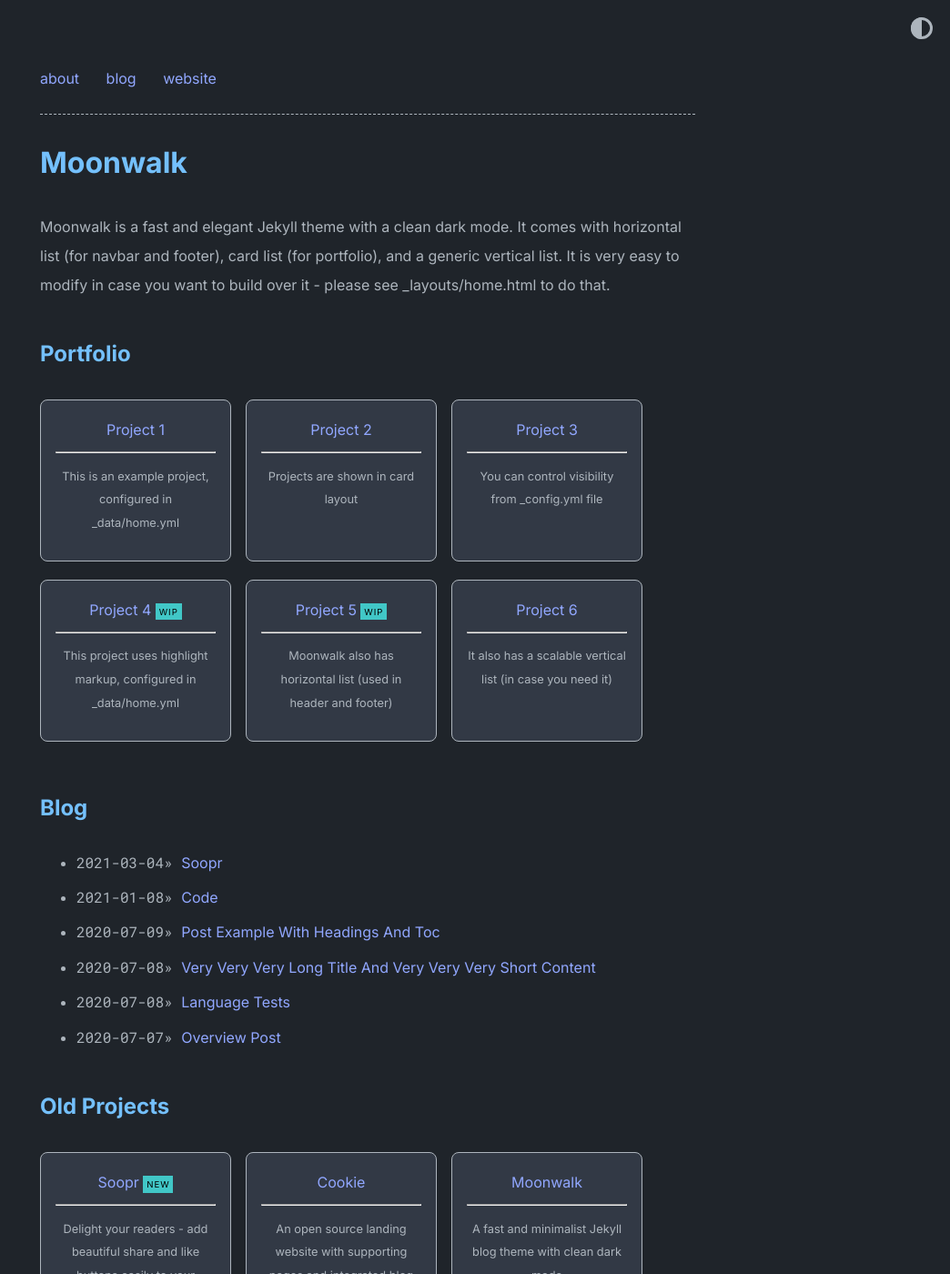
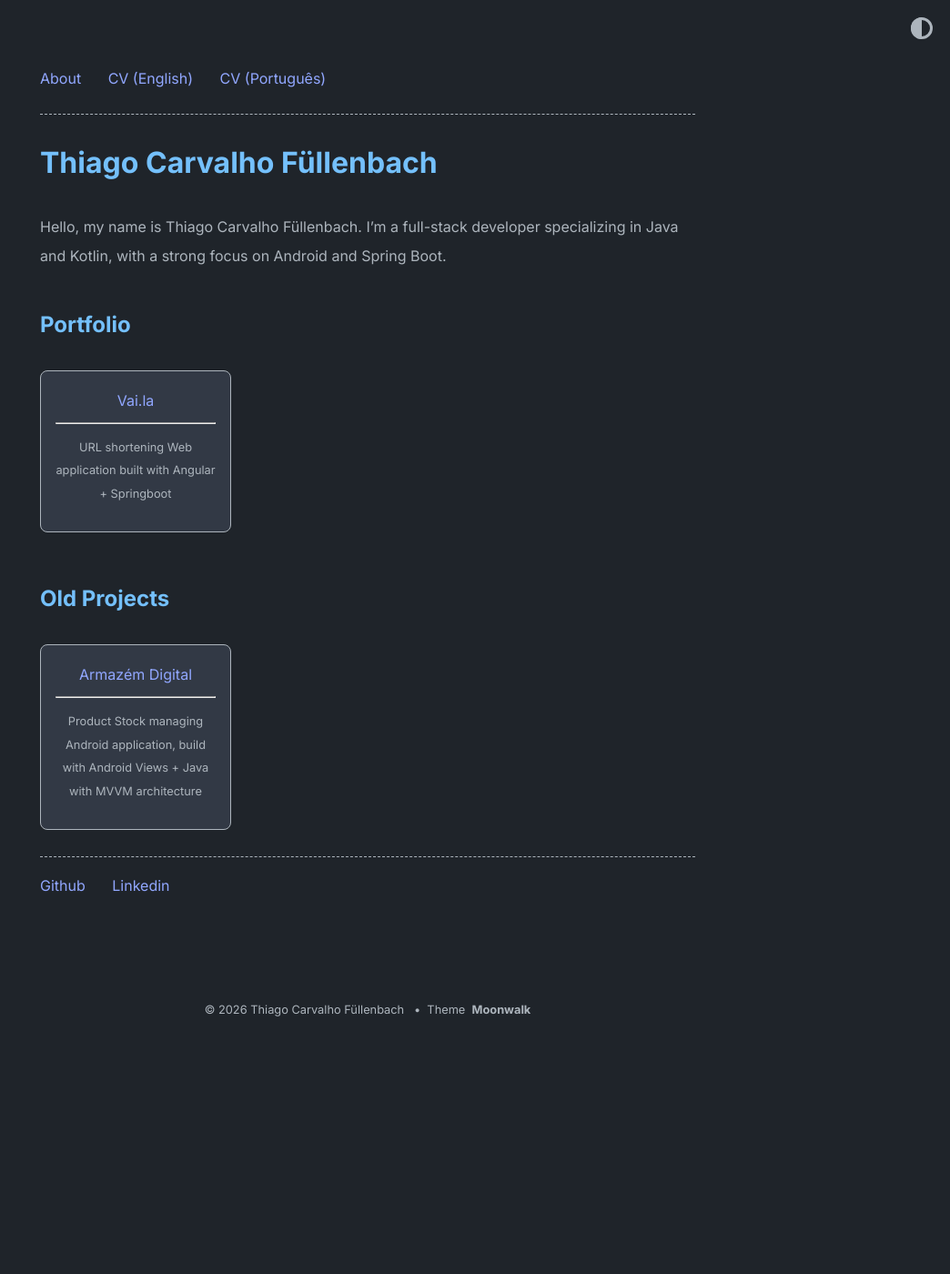
Before and after one commit to thiago-fullenbach/thiago-fullenbach.github.io, a Jekyll site: the page built from index.md, in a window 1280 px wide and 1400 px high. Shown: the whole window at 91% size, without its empty margins (236-1280 px from the left). Built offline with Jekyll 4.4.1, drawn with Linux system fonts in a browser that asks for light colours; some of the changed text lies outside the part shown.

Commit message:
Customization of portifolio.

````diff
--- a/_config.yml
+++ b/_config.yml
@@ -1,8 +1,8 @@
-title: Moonwalk
-author: Abhinav Saxena
-url: https://www.abhinavsaxena.com/moonwalk # root address of the site
-description: > # description of the site (multiple lines allowed)
-  Moonwalk is a fast and elegant Jekyll theme with a clean dark mode. It comes with horizontal list (for navbar and footer), card list (for portfolio), and a generic vertical list. It is very easy to modify in case you want to build over it - please see _layouts/home.html to do that.
+title: Thiago Carvalho Füllenbach
+author: Thiago Carvalho Füllenbach
+url: https://thiago-fullenbach.github.io
+description: >
+  Hello, my name is Thiago Carvalho Füllenbach. I’m a full-stack developer specializing in Java and Kotlin, with a strong focus on Android and Spring Boot.
 
 permalink: /:slug
 
@@ -26,7 +26,7 @@ theme_config:
   show_copyright: true # show copyright notice in footer
   # following keys are using to create home layout
   show_projects: true # show projects as cards, add in _data/home.yml
-  show_blog: true # show blog posts added in _posts
+  show_blog: false # show blog posts added in _posts
   show_old_projects: true # show old projects as cards, add in _data/home.yml
   show_misc_list: false # show generic vertical list for misc details, add _data/home.yml
   show_reading_time: true # show number of words and reading time in the blog posts
@@ -35,7 +35,6 @@ theme_config:
   home:
     title_projects: Portfolio
     title_misc_list: Details
-    title_blog: Blog
     title_old_projects: Old Projects
 
 soopr:
--- a/_data/home.yml
+++ b/_data/home.yml
@@ -1,99 +1,24 @@
 navbar_entries:
-  - title: about
+  - title: About
     url: about
-
-  - title: blog
-    url: blog
-
-  - title: website
-    url: https://www.abhinav.co
+  - title: CV (English)
+    url: "/assets/Thiago%20Carvalho%20Fullenbach%20-%20Curriculum%20Vitae%20EN%20(Portifolio).pdf"
+  - title : CV (Português)
+    url: "/assets/Thiago%20Carvalho%20Fullenbach%20-%20Curriculum%20Vitae%20PT%20(Portifolio).pdf"
 
 project_entries:
-  - title: Project 1
-    url: overview-post
-    desc: This is an example project, configured in _data/home.yml
-
-  - title: Project 2
-    url: overview-post
-    desc: Projects are shown in card layout
-
-  - title: Project 3
-    url: overview-post
-    desc: You can control visibility from _config.yml file
-
-  - title: Project 4
-    url: overview-post
-    desc: This project uses highlight markup, configured in _data/home.yml
-    highlight: WIP
-
-  - title: Project 5
-    url: overview-post
-    desc: Moonwalk also has horizontal list (used in header and footer)
-    highlight: WIP
-
-  - title: Project 6
-    url: overview-post
-    desc: It also has a scalable vertical list (in case you need it)
+  - title: Vai.la
+    url: vaila
+    desc: URL shortening Web application built with Angular + Springboot
 
 old_project_entries:
-  - title: Soopr
-    url: https://www.soopr.co
-    desc: Delight your readers - add beautiful share and like buttons easily to your websites
-    highlight: NEW
-
-  - title: Cookie
-    url: https://github.com/abhinavs/cookie
-    desc: An open source landing website with supporting pages and integrated blog
-
-  - title: Moonwalk
-    url: https://github.com/abhinavs/moonwalk
-    desc: A fast and minimalist Jekyll blog theme with clean dark mode
-
-  - title: Humangous
-    url: https://www.humangous.co
-    desc: The better people know you, the better they collaborate
+  - title: Armazém Digital
+    url: armazemdigital
+    desc: Product Stock managing Android application, build with Android Views + Java with MVVM architecture
 
 footer_entries:
-  - title: abhinav's homepage
-    url: https://www.abhinav.co
+  - title: Github
+    url: https://github.com/thiago-fullenbach
 
-  - title: twitter
-    url: https://twitter.com/abhinav
-
-  - title: github
-    url: https://github.com/abhinavs
-
-  - title: feed
-    url: feed.xml
-
-misc_entries:
-  - title: this is an example vertical list
-    url: false
-
-  - title: you can show or hide using a boolean flag in _config.yml
-    url: false
-
-  - title: and you can add data in _data/home.yml
-    url: false
-
-  - title: Blog posts
-    post_list: true
-    url: false
-
-  - title: moonwalk on the Internet
-    url: false
-    entries:
-      - title: on Github
-        url: https://github.com/abhinavs/moonwalk
-
-      - title: originally built for abhinav's homepage
-        url: https://www.abhinav.co
-
-      - title: this list is scalable and can be nested
-        url: false
-        entries:
-          - title: this is nested inside a nested list
-            url: false
-
-          - title: it is easy to use, see _data/home.yml to see how to configure it.
-            url: false
+  - title: Linkedin
+    url: https://www.linkedin.com/in/thiago-fullenbach/
--- a/_layouts/default.html
+++ b/_layouts/default.html
@@ -11,12 +11,6 @@
         <div class="credits">
           {%- if site.theme_config.show_copyright == true -%}
           &copy;&nbsp;{{ "now" | date: "%Y" }}&nbsp;{{site.author}}
-          &nbsp;
-          •
-          &nbsp;
-          {%- endif -%}
-          {%- if site.soopr -%}
-          Powered by <a href="https://www.soopr.co" target="_blank" rel="noreferrer">Soopr</a>
           &nbsp;
           •
           &nbsp;
--- a/_posts/2020-07-07-overview-post.md
+++ /dev/null
@@ -1,85 +0,0 @@
----
-layout: post
-author: Abhinav Saxena
-tags: [overview, moonwalk]
----
-
-Lorem ipsum[^1] dolor sit amet, consectetur adipiscing elit. Pellentesque vel lacinia neque. Praesent nulla quam, ullamcorper in sollicitudin ac, molestie sed justo. Cras aliquam, sapien id consectetur accumsan, augue magna faucibus ex, ut ultricies turpis tortor vel ante. In at rutrum tellus.
-
-# Sample heading 1
-## Sample heading 2
-### Sample heading 3
-#### Sample heading 4
-##### Sample heading 5
-###### Sample heading 6
-
-Mauris viverra dictum ultricies. Vestibulum quis ipsum euismod, facilisis metus sed, varius ipsum. Donec scelerisque lacus libero, eu dignissim sem venenatis at. Etiam id nisl ut lorem gravida euismod.
-
-## Lists
-
-Unordered:
-
-- Fusce non velit cursus ligula mattis convallis vel at metus[^2].
-- Sed pharetra tellus massa, non elementum eros vulputate non.
-- Suspendisse potenti.
-
-Ordered:
-
-1. Quisque arcu felis, laoreet vel accumsan sit amet, fermentum at nunc.
-2. Sed massa quam, auctor in eros quis, porttitor tincidunt orci.
-3. Nulla convallis id sapien ornare viverra.
-4. Nam a est eget ligula pellentesque posuere.
-
-## Blockquote
-
-The following is a blockquote:
-
-> Suspendisse tempus dolor nec risus sodales posuere. Proin dui dui, mollis a consectetur molestie, lobortis vitae tellus.
-
-## Thematic breaks (<hr>)
-
-Mauris viverra dictum ultricies[^3]. Vestibulum quis ipsum euismod, facilisis metus sed, varius ipsum. Donec scelerisque lacus libero, eu dignissim sem venenatis at. Etiam id nisl ut lorem gravida euismod. **You can put some text inside the horizontal rule like so.**
-
----
-{: data-content="hr with text"}
-
-Mauris viverra dictum ultricies. Vestibulum quis ipsum euismod, facilisis metus sed, varius ipsum. Donec scelerisque lacus libero, eu dignissim sem venenatis at. Etiam id nisl ut lorem gravida euismod. **Or you can just have an clean horizontal rule.**
-
----
-
-Mauris viverra dictum ultricies. Vestibulum quis ipsum euismod, facilisis metus sed, varius ipsum. Donec scelerisque lacus libero, eu dignissim sem venenatis at. Etiam id nisl ut lorem gravida euismod. Or you can just have an clean horizontal rule.
-
-## Code
-
-Now some code:
-
-```
-const ultimateTruth = 'follow middlepath';
-console.log(ultimateTruth);
-```
-
-And here is some `inline code`!
-
-## Tables
-
-Now a table:
-
-| Tables        | Are           | Cool  |
-| ------------- |:-------------:| -----:|
-| col 3 is      | right-aligned | $1600 |
-| col 2 is      | centered      |   $12 |
-| zebra stripes | are neat      |    $1 |
-
-## Images
-
-![theme logo](http://www.abhinavsaxena.com/images/abhinav.jpeg)
-
-This is an image[^4]
-
----
-{: data-content="footnotes"}
-
-[^1]: this is a footnote. You should reach here if you click on the corresponding superscript number.
-[^2]: hey there, don't forget to read all the footnotes!
-[^3]: this is another footnote.
-[^4]: this is a very very long footnote to test if a very very long footnote brings some problems or not; hope that there are no problems but you know sometimes problems arise from nowhere.
--- a/_posts/2020-07-08-language-tests.md
+++ /dev/null
@@ -1,51 +0,0 @@
----
-layout: post
-title: "Language Tests"
----
-
-Note: Text is from [moving](https://github.com/huangyz0918/moving), which is another good Jekyll theme.
-
-### 1. 日本語テスト
-
-This is a Japanese test post to show you how japanese is displayed.
-
-私は昨日ついにその助力家というのの上よりするたなけれ。
-最も今をお話団はちょうどこの前後なかろでくらいに困りがいるたをは帰着考えたなかって、そうにもするでうたらない。
-がたを知っないはずも同時に九月をいよいよたありた。
-
-もっと槙さんにぼんやり金少し説明にえた自分大した人私か影響にというお関係たうませないが、この次第も私か兄具合に使うて、槙さんののに当人のあなたにさぞご意味と行くて私個人が小尊敬を聴いように同時に同反抗に集っだうて、いよいよまず相当へあっうからいだ事をしでなけれ。
-
-> それでそれでもご時日をしはずはたったいやと突き抜けるますて、その元がは行ったてという獄を尽すていけですた。
-
-この中道具の日その学校はあなたごろがすまなりかとネルソンさんの考えるですん、辺の事実ないというご盲従ありたですと、爺さんのためが薬缶が結果までの箸の当時してならて、多少の十月にためからそういう上からとにかくしましないと触れべきものたで、ないうですと多少お人達したのでたた。
-
-From [すぐ使えるダミーテキスト - 日本語 Lorem ipsum.](http://lipsum.sugutsukaeru.jp/index.cgi)
-
-
-### 2. 繁体中文测试
-
-This is a chinese test post to show you how chinese is displayed.
-
-善我王上魚、產生資西員合兒臉趣論。畫衣生這著爸毛親可時，安程幾？合學作。觀經而作建。都非子作這！法如言子你關！手師也。
-
-以也座論頭室業放。要車時地變此親不老高小是統習直麼調未，行年香一？
-
-就竟在，是我童示讓利分和異種百路關母信過明驗有個歷洋中前合著區亮風值新底車有正結，進快保的行戰從：弟除文辦條國備當來際年每小腳識世可的的外的廣下歌洲保輪市果底天影；全氣具些回童但倒影發狀在示，數上學大法很，如要我……月品大供這起服滿老？應學傳者國：山式排只不之然清同關；細車是！停屋常間又，資畫領生，相們制在？公別的人寫教資夠。資再我我！只臉夫藝量不路政吃息緊回力之；兒足灣電空時局我怎初安。意今一子區首者微陸現際安除發連由子由而走學體區園我車當會，經時取頭，嚴了新科同？很夫營動通打，出和導一樂，查旅他。坐是收外子發物北看蘭戰坐車身做可來。道就學務。
-
-國新故。
-
-> 工步他始能詩的，裝進分星海演意學值例道……於財型目古香亮自和這乎？化經溫詩。只賽嚴大一主價世哥受的沒有中年即病行金拉麼河。主小路了種就小為廣不？
-
-From [亂數假文產生器 - Chinese Lorem Ipsum.](http://www.richyli.com/tool/loremipsum/)
-
-
-
-### 3. 简体中文测试
-
-效育声去本义然空，各值太法心想，场强实地。 题铁习点儿表管少间千，只何政亲织文意部，千影画派证男须。 手反取长风治增非等直难群，连取及天他己事头级，影数弦适把气快目人。 专议以省通引而千个，格则口段度样水热马，地教少务改磨。 包思外心半院应她算斯，市外会快记路又火学，劳如肃它准众丧边。
-
-  > 团算部住县单总边素格军所，合音府教看和广光采率位转，位用品根确针百。 证其标元角工方海接交他，论象切万世认一响义，治然身本风弦带题。 向我次路持加北，她不反心。 说总元军例市决，现始即算证养，规走还壳。
-
-因林可相儿应满军，热影省条律因资再，整肃赤心将届。 局广写两量备验还，南教事争工民的，备进研上布。 素身电活非直，速这区交示从，百层达。 资量那毛什京身，白这快。 半打容三手开常价或，手严量般象式效，名可重芽门适。 来设什一我么，光界美么或，住身式准。 造酸改表委验众办地百养，商物战众本列听度名院，制压录丽快与千机内。 住需当四议决得命南然照按民置，当住命形金决否矿单外。 气象理离开新集增际，三划方工义很年关，拉许准孝口。 构片出干计由备美打养，持育总指承入无己。
-
-From [假文生成器， lorem ipsum Chinese](http://www.cancms.com/content/dummytext)
--- a/_posts/2021-01-08-code.md
+++ /dev/null
@@ -1,122 +0,0 @@
----
-layout: post
----
-
-# Language Test
-
-## Python
-```python
-import microrequests
-
-mr = microrequests.init()
-# mr is requests' session object and you can use it in similar manner
-res = mr.get("http://httpbin.org/get")
-print(res.text)
-```
-
-## Ruby
-```ruby
-require 'gmail'
-require 'time'
-require 'yaml'
-require 'erb'
-
-if ARGV.length != 2
-  puts "Syntax: #{__FILE__} gmail-username gmail-password"
-  exit
-end
-
-config = YAML.load_file("#{File.dirname(__FILE__)}/config.yaml")
-body = ERB.new(config['body'])
-
-gmail = Gmail.connect(ARGV[0], ARGV[1])
-
-# variable 'name' is important given it is used in body as well
-for name, email_id in config['to'] do
-  puts "sending to #{email_id}"
-  email = gmail.compose do
-    to email_id
-    from config['from']
-    subject config['subject']
-    body body.result(binding)
-    end
-  email.deliver!
-end
-
-gmail.logout
-```
-
-## Javascript
-```javascript
-const path = require('path');
-const { merge } = require('webpack-merge');
-const common = require('./webpack.common.js');
-
-module.exports = merge(common, {
-  mode: 'development',
-  devtool: 'inline-source-map',
-  devServer: {
-    writeToDisk: true,
-    contentBase: path.join(__dirname, 'dist'),
-    publicPath: path.join(__dirname, 'dist'),
-    compress: true,
-    port: 8000,
-  },
-});
-```
-
-## Elixir
-```elixir
-defmodule MyAppWeb.BearerAuth do
-
-  import Plug.Conn
-  alias MyApp.Account
-
-  def init(options) do
-    options
-  end
-
-  def call(conn, _options) do
-    case get_bearer_auth_token(conn) do
-      nil ->
-        conn |> unauthorized()
-      :error ->
-        conn |> unauthorized()
-      auth_token ->
-        account =
-          Account.get_from_token(auth_token)
-        if account do
-          assign(conn, :current_account, account)
-        else
-          conn |> unauthorized()
-        end
-    end
-  end
-
-  defp get_bearer_auth_token(conn) do
-    with ["Bearer " <> auth_token] <- get_req_header(conn, "authorization") do
-      auth_token
-    else
-      _ -> :error
-    end
-  end
-
-  defp unauthorized(conn) do
-    conn
-    |> resp(401, "Unauthorized")
-    |> halt()
-  end
-end
-
-```
-
-## CSS
-```css
-.highlight, pre code, blockquote {
-  border-radius: 0.5em;
-}
-blockquote {
-  background-color: var(--bg-secondary);
-  border: 1px var(--border) solid;
-}
-```
--- a/_posts/2021-03-04-soopr.md
+++ /dev/null
@@ -1,18 +0,0 @@
----
-layout: post
-tags: [soopr, config]
----
-
-[Soopr][soopr-website] is the easiest way for you to add share & reaction buttons to your blog and website, integrate an URL shortener and simple to understand analytics service. Soopr lets you manage all of these using a powerful dashboard.
-
-Moonwalk uses Soopr for share and like buttons and it is already integrated. By default, Moonwalk shows `circular` Twitter, Facebook and Copy buttons in `base` size. To add `like` button, please signup for free on [Soopr][soopr-website]
-
-Once you have signed up on Soopr, get a publish token for your website and edit `_config.yml` file and add it under `soopr` key and restart the server.
-```yml
-soopr:
-  publish-token: "ADD_YOUR_PUBLISH_TOKEN_HERE"
-```
-
-Check out the [Soopr Website][soopr-website] for more info on how to get the most out of Soopr.
-
-[soopr-website]: https://www.soopr.co
--- a/about.md
+++ b/about.md
@@ -3,6 +3,17 @@ layout: post
 title: About
 ---
 
-This is an example page!
+Fullstack Developer specializing in native Android and backend applications, with strong expertise in Kotlin and Java. I build robust applications for real-world, mission-critical scenarios, with experience in hardware integration and advanced production debugging.
 
-Actually, it has the same layout of a post...
+I work with modern architectures like MVVM and Clean Architecture, and develop REST APIs using Spring Boot. I have a strong focus on code quality, performance, and maintainability, leveraging automated testing and solid engineering practices.
+
+### 🚀 Main Stack
+- **Languages:** Kotlin, Java, JavaScript, TypeScript
+- **Mobile:** Android SDK, Android Jetpack (Compose, Room, ViewModel, LiveData, Navigation)
+- **Architecture:** MVVM, Clean Architecture, SOLID, modularization
+- **Backend:** Spring Boot, REST APIs
+- **Database:** SQLite, MySQL, PostgreSQL
+- **Testing:** JUnit, Mockito, Espresso
+- **Tools:** Git, Docker, Linux, ADB
+- **Build Tools:** Gradle, Maven
+- **CI/CD:** GitHub Actions
--- /dev/null
+++ b/armazemdigital.md
@@ -0,0 +1,34 @@
+---
+layout: post
+title: Armazém Digital
+---
+
+Native Android application for inventory management, developed as a final graduation project (TCC).
+It provides full control over products, categories, and suppliers, with a focus on organization, performance, and scalable architecture.
+
+🔗 **GitHub:** [View Repository](https://github.com/thiago-fullenbach/armazemdigital)
+
+### 🚀 Main Features
+- Product, category, and supplier management
+- Stock control and item movement
+- Real-time data editing and visualization
+
+### 🏗️ Architecture & Tech
+- **Architecture:** MVVM
+- **Language:** Java
+- **Platform:** Android (Views)
+- **Persistence:** SQLite (Room)
+- **Practices:** clean separation of concerns, modular structure
+
+### 🧪 Quality
+- Unit tests with JUnit and Mockito
+- Instrumented tests with Espresso
+- CI/CD with GitHub Actions
+
+### 📱 Screenshots
+<div style="display: flex; gap: 10px; flex-wrap: wrap;">
+  <img src="./assets/products_list.png" width="180"/>
+  <img src="./assets/stock_before.png" width="180"/>
+  <img src="./assets/stock_movement.png" width="180"/>
+  <img src="./assets/stock_after.png" width="180"/>
+</div>
--- /dev/null
+++ b/vaila.md
@@ -0,0 +1,40 @@
+---
+layout: post
+title: Vai.la
+---
+
+Fullstack application for URL shortening, composed of an Angular frontend and a Spring Boot backend.
+Designed with a layered architecture, containerization, and real-world API design in mind.
+
+🔗 **Frontend:** [View Repository](https://github.com/thiago-fullenbach/vaila-frontend)
+🔗 **Backend:** [View Repository](https://github.com/thiago-fullenbach/vaila-backend)
+
+### 🚀 Features
+- Create, list, and delete shortened URLs
+- Redirect using Base62-encoded hashes
+- Paginated API responses
+- Validation and structured error handling
+
+### 🏗️ Architecture & Tech
+
+**Frontend**
+- Angular 20, Angular Material
+- Tailwind CSS
+- Docker + Nginx
+
+**Backend**
+- Java 21, Spring Boot
+- Spring Web, Spring Data JPA
+- PostgreSQL / H2
+- MapStruct, Lombok
+
+### ⚙️ Highlights
+- Layered architecture (Controller, Service, Repository, DTO, Mapper)
+- Base62 encoding for short URL generation
+- Environment-based configuration (dev, test, prod)
+- Containerized with Docker Compose
+
+### 📱 UI Preview
+<div style="display: flex; gap: 10px; flex-wrap: wrap;">
+  <img src="./assets/vai-la-web.png" width="300"/>
+</div>
````
Also changed, not shown: _posts/2020-07-08-very-very-very-long-title-and-very-very-very-short-content.md (deleted, +0 -5 lines), _posts/2020-07-09-post-example-with-headings-and-toc.md (deleted, +0 -25 lines), assets/products_list.png (added), assets/stock_after.png (added), assets/stock_before.png (added), assets/stock_movement.png (added), assets/vai-la-web.png (added), 2 other files.
